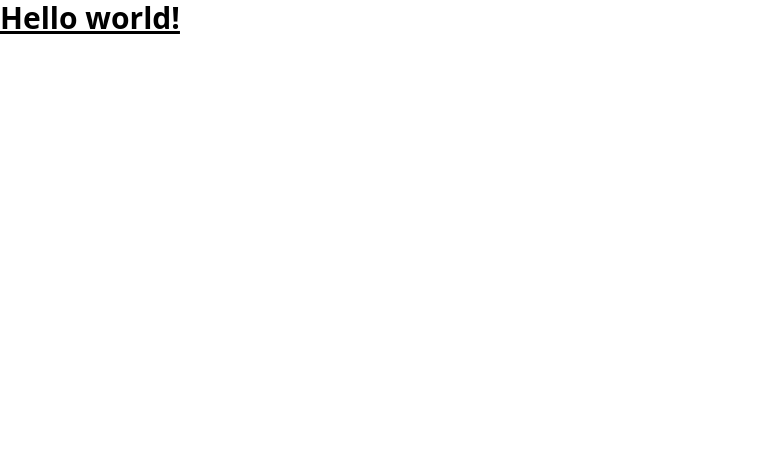
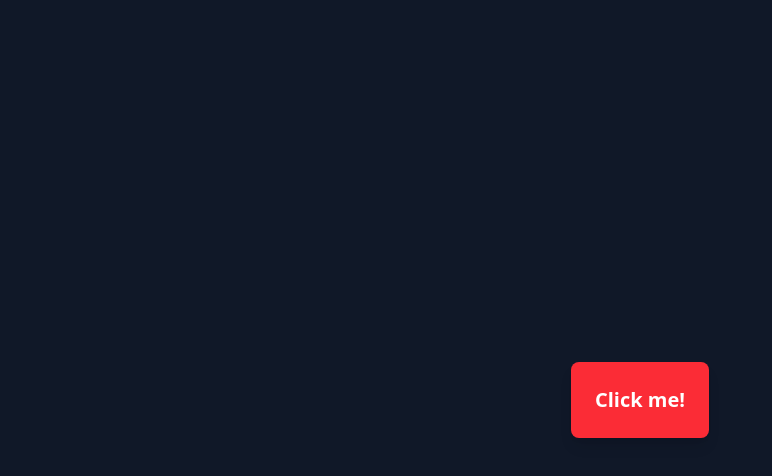
Before and after one commit to CyberDevs-NCF/Attendance-Frontend, a React (Vite) app: page / in a window 1280 px wide. Shown: the top 476 px of the page, without its empty margins (0-772 px from the left). Built offline with nearby package versions, Linux system fonts and the light colour scheme.

Commit message:
this is just a testing

```diff
--- a/src/App.tsx
+++ b/src/App.tsx
@@ -1,17 +1,30 @@
-import { useState } from 'react'
-import reactLogo from './assets/react.svg'
-import viteLogo from '/vite.svg'
+import { useState } from "react";
 
 function App() {
-  const [count, setCount] = useState(0)
+  const [message, setMessage] = useState("Click me!");
+
+  const handleClick = () => {
+    const messages = [
+      "Haha gotcha 😂",
+      "Still clicking?",
+      "Stop clicking me 😅",
+      "You really like this div huh?",
+      "Last warning... 👀",
+      "Okay fine, you win 🎉"
+    ];
+    setMessage(messages[Math.floor(Math.random() * messages.length)]);
+  };
 
   return (
-    <>
-      <h1 class="text-3xl font-bold underline">
-         Hello world!
-      </h1>
-    </>
-  )
+    <div className="flex items-center justify-center h-screen bg-gray-900">
+      <div
+        onClick={handleClick}
+        className="cursor-pointer select-none p-6 bg-red-500 text-white text-xl font-bold rounded-lg shadow-lg text-center hover:bg-red-700 transition"
+      >
+        {message}
+      </div>
+    </div>
+  );
 }
 
-export default App
+export default App;
```
Also changed, not shown: 1 other file (tests, documents, lock files or other folders).
